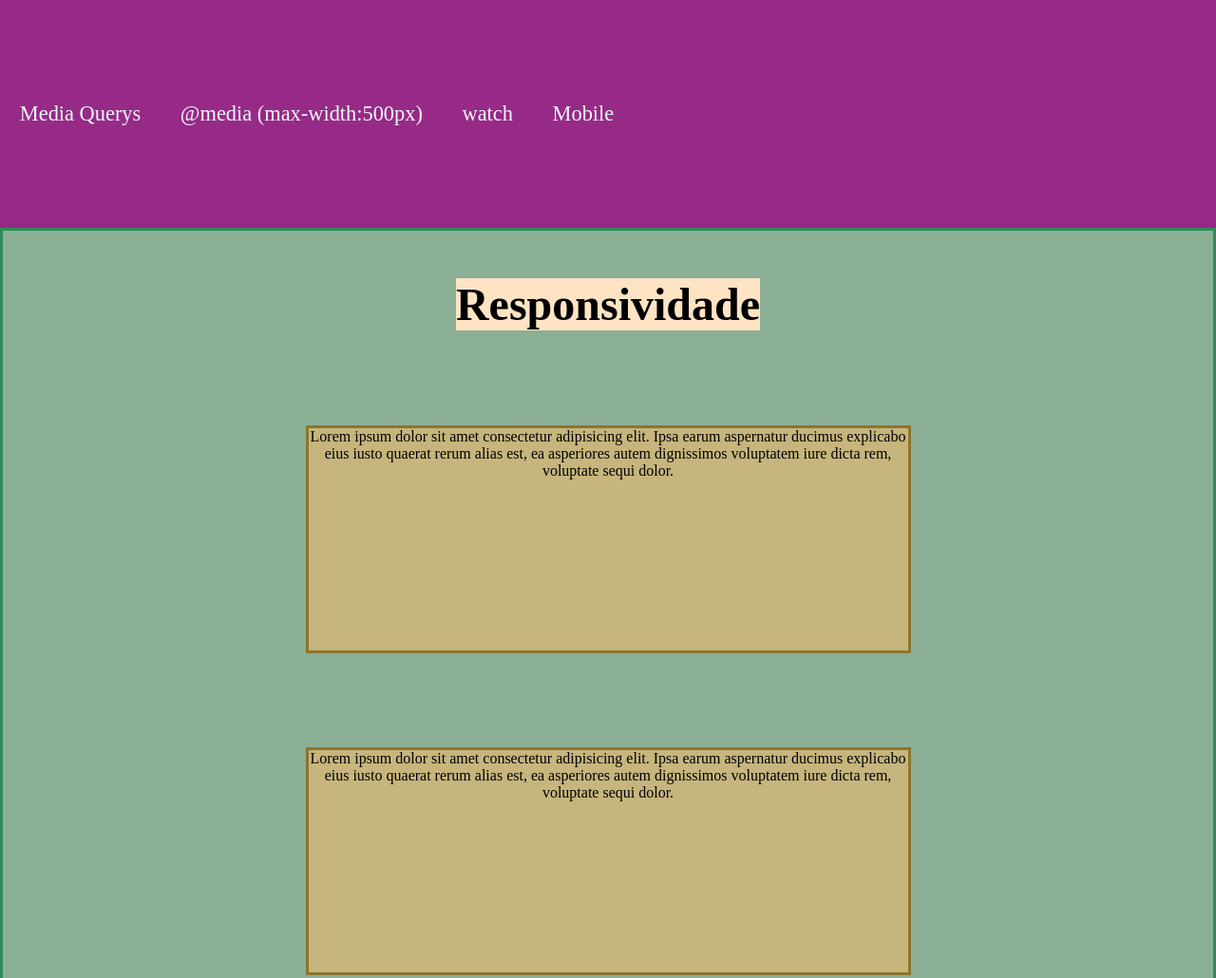
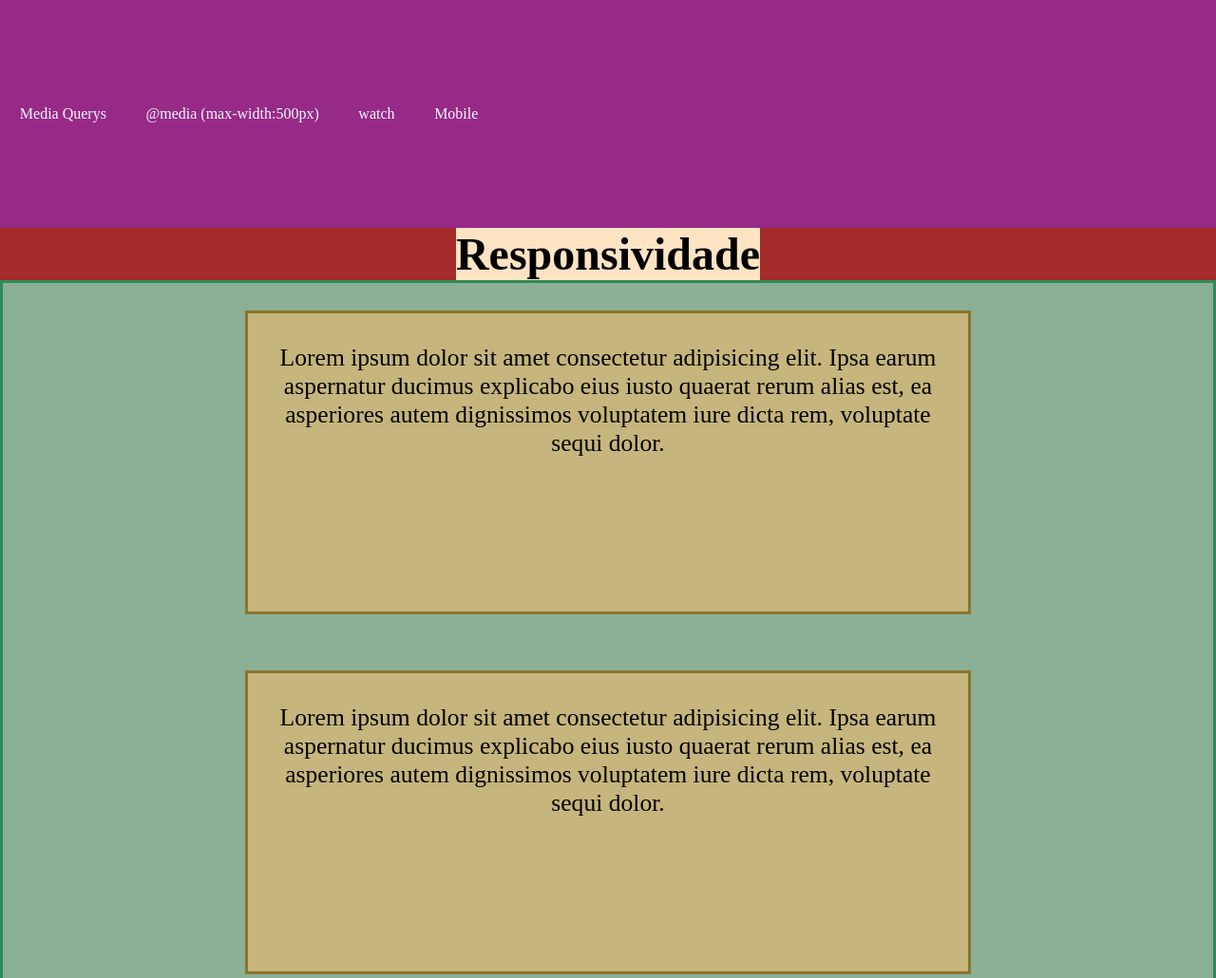
Before and after one commit to JesusBaro/responsividade, a plain HTML site: page index.html in a window 1280 px wide. Shown: the top 1030 px of the page at 95% size. Drawn offline with Linux system fonts and the light colour scheme.

Commit message:
atualizacao 2 header

```diff
--- a/index.html
+++ b/index.html
@@ -5,7 +5,7 @@
     <meta http-equiv="X-UA-Compatible" content="IE=edge">
     <meta name="viewport" content="width=device-width, initial-scale=1.0">
     <link rel="stylesheet" href="style.css">
-    <title>Document</title>
+    <title>Responsividade</title>
 </head>
 <header>
     <nav class="HeaderNav">
@@ -20,8 +20,8 @@
 </header>
 <body>
     <main>
+        <h1>Responsividade</h1>
         <section class="container">
-            <h1>Responsividade</h1>
             <div class="div"> <p>Lorem ipsum dolor sit amet consectetur adipisicing elit. Ipsa earum aspernatur ducimus explicabo eius iusto quaerat rerum alias est, ea asperiores autem dignissimos voluptatem iure dicta rem, voluptate sequi dolor.</p>
             </div>
 
--- a/style.css
+++ b/style.css
@@ -24,10 +24,10 @@ header{
 
 }
 .ListItem{
-    text-align: center;
+text-align: center;
 margin: 1.3rem;
 list-style: none;
-font-size: 1.4rem;
+
 }
 body{
     background-color: brown;
@@ -36,6 +36,7 @@ main{
     display: flex;
     justify-content: space-around;
     align-items: center;
+    flex-direction: column;
 
 }
 .container{
@@ -51,17 +52,19 @@ main{
 div{
     border: solid rgb(139, 117, 46);
     background-color: rgb(198, 181, 124);
-    width: 50%;
-    height: 30vh;
+    width: 60%;
+    height: 40vh;
     /* justify-content: center; */
    text-align: center;
-   /* padding: 2rem 2rem 2rem 2rem; */
+   font-size: 1.6rem;
+
+   padding: 2rem 2rem 2rem 2rem;
 }
 
-@media (min-width:201px) and
+@media (min-width:300px) and
 (max-width:500px) {
   h1{
-    margin-bottom: 3rem;
+    margin: 0.5rem 0.5rem 0.5rem 0.5rem;
     background-color: deeppink;
   }
   header{
```
